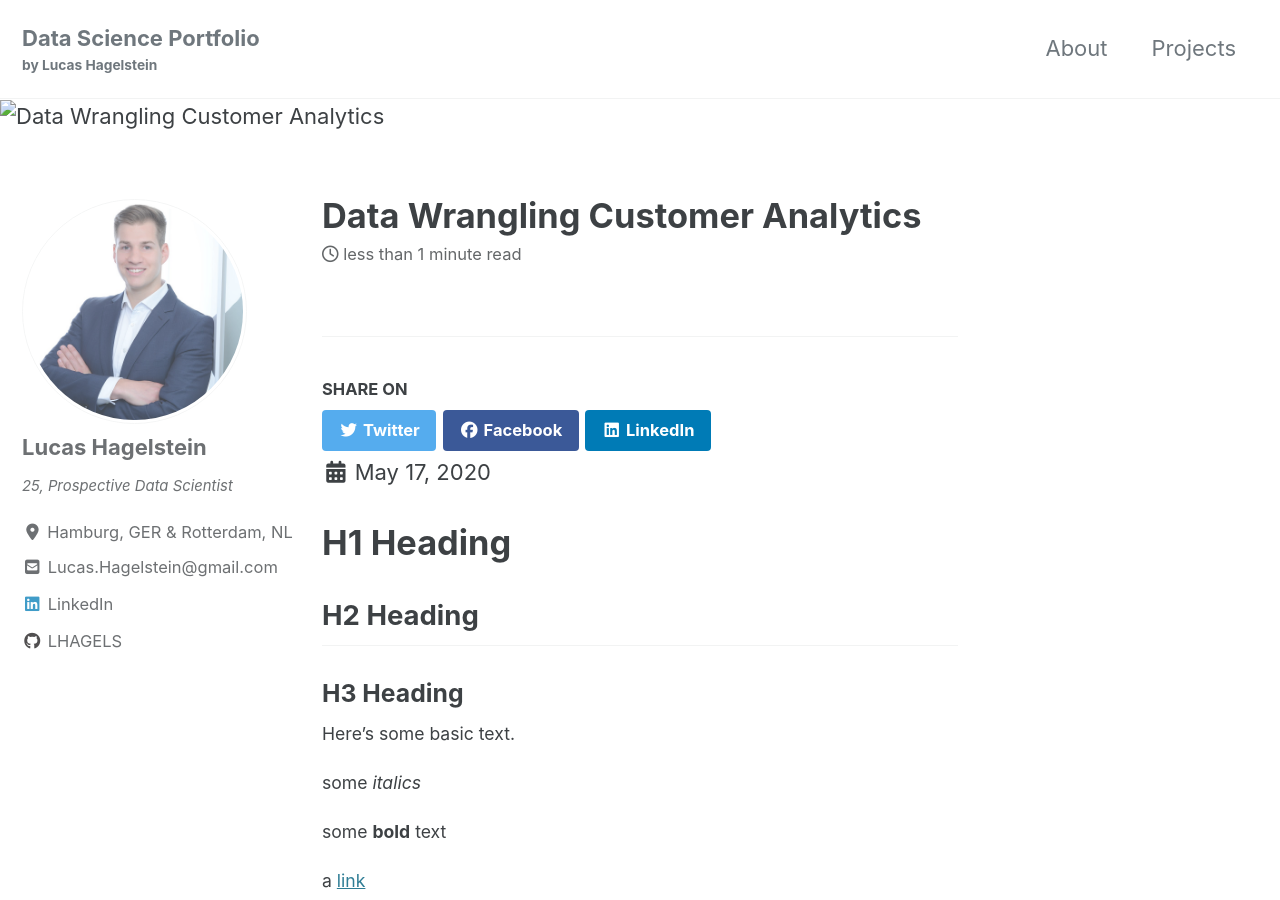
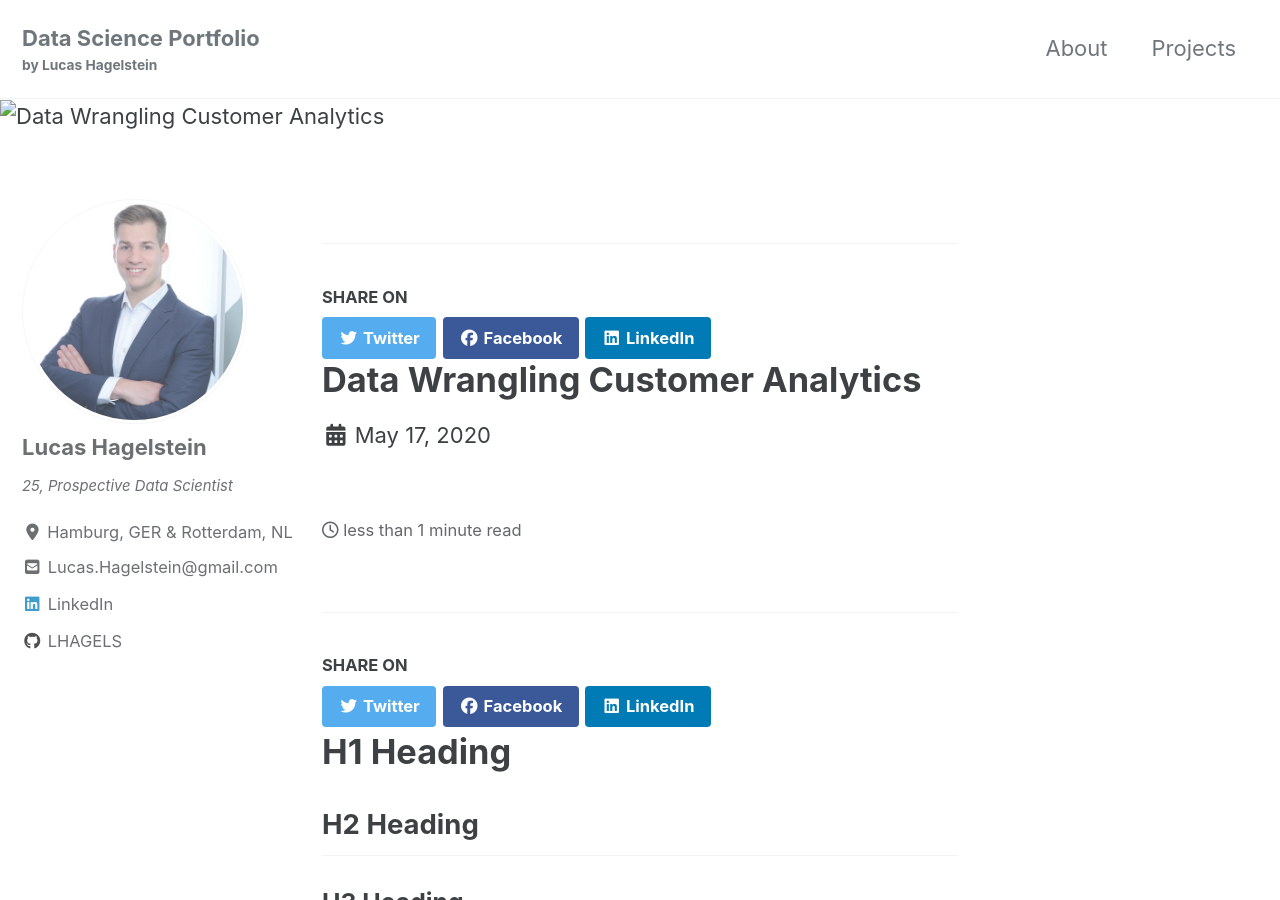
Before and after one commit to LHAGELS/LHAGELS.github.io, a Jekyll site: the page built from _posts/2020-05-17-Customer-Analytics.md, in a window 1280 px wide and 900 px high. Built offline with Jekyll 4.4.1, drawn with Linux system fonts in a browser that asks for light colours; cached includes are drawn as plain includes; nearby versions of some CDN libraries; formulas are drawn with MathJax 3.

Commit message:
new github

```diff
--- a/_layouts/single.html
+++ b/_layouts/single.html
@@ -26,18 +26,18 @@ layout: default
     <div class="page__inner-wrap">
       {% unless page.header.overlay_color or page.header.overlay_image %}
         <header>
+          {% if page.share %}{% include social-share.html %}{% endif %}
           {% if page.title %}<h1 id="page-title" class="page__title" itemprop="headline">{{ page.title | markdownify | remove: "<p>" | remove: "</p>" }}</h1>{% endif %}
+          {% if page.last_modified_at %}
+            <p class="page__date"><strong><i class="fas fa-fw fa-calendar-alt" aria-hidden="true"></i> {{ site.data.ui-text[site.locale].date_label }}</strong> <time datetime="{{ page.last_modified_at | date: "%Y-%m-%d" }}">{{ page.last_modified_at | date: "%B %-d, %Y" }}</time></p>
+          {% elsif page.date %}
+            <p class="page__date"><strong><i class="fas fa-fw fa-calendar-alt" aria-hidden="true"></i> {{ site.data.ui-text[site.locale].date_label }}</strong> <time datetime="{{ page.date | date_to_xmlschema }}">{{ page.date | date: "%B %-d, %Y" }}</time></p>
+          {% endif %}
           {% if page.read_time %}
             <p class="page__meta"><i class="far fa-clock" aria-hidden="true"></i> {% include read-time.html %}</p>
           {% endif %}
 
           {% if page.share %}{% include social-share.html %}{% endif %}
-
-          {% if page.last_modified_at %}
-            <p class="page__date"><strong><i class="fas fa-fw fa-calendar-alt" aria-hidden="true"></i> {{ site.data.ui-text[site.locale].date_label }}</strong> <time datetime="{{ page.last_modified_at | date: "%Y-%m-%d" }}">{{ page.last_modified_at | date: "%B %-d, %Y" }}</time></p>
-          {% elsif page.date %}
-            <p class="page__date"><strong><i class="fas fa-fw fa-calendar-alt" aria-hidden="true"></i> {{ site.data.ui-text[site.locale].date_label }}</strong> <time datetime="{{ page.date | date_to_xmlschema }}">{{ page.date | date: "%B %-d, %Y" }}</time></p>
-          {% endif %}
         </header>
       {% endunless %}
 
```
